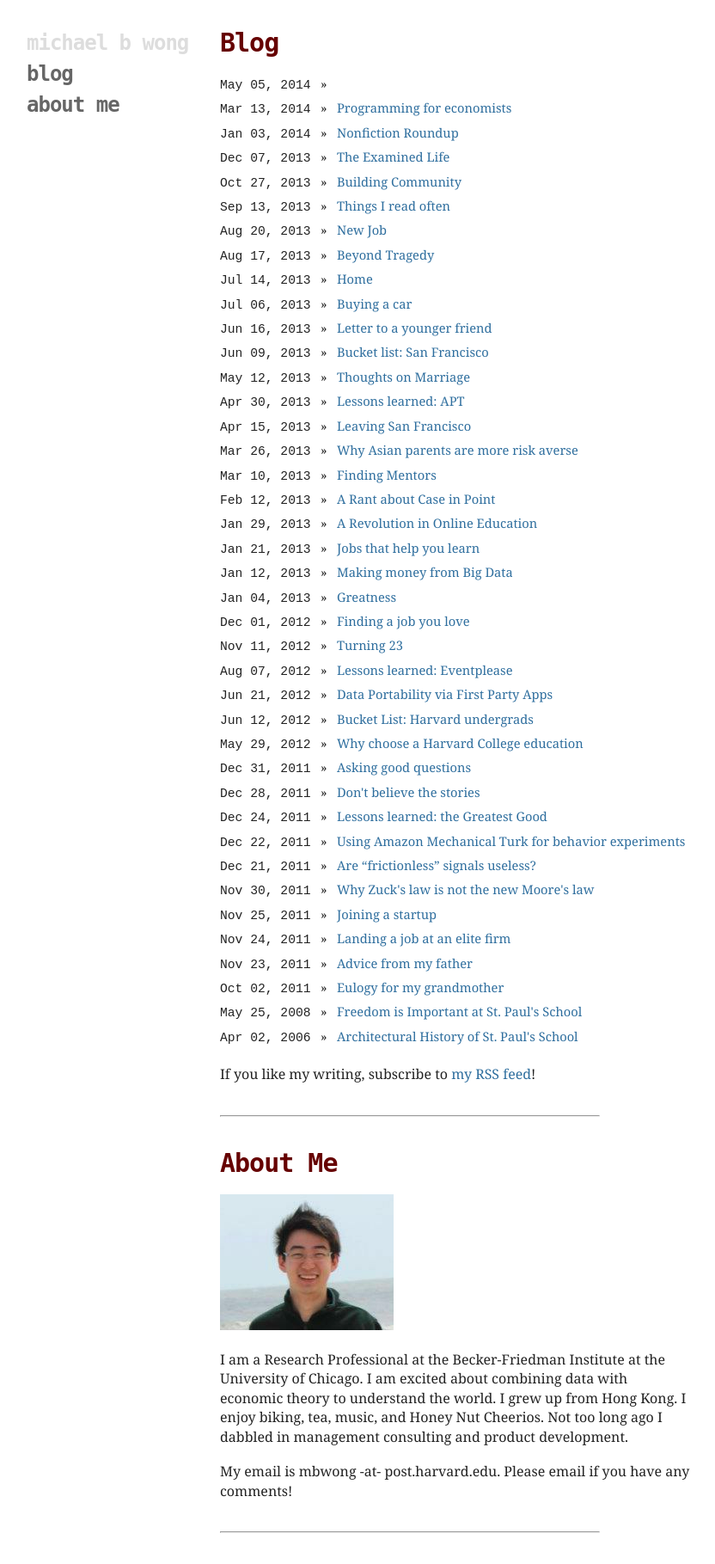
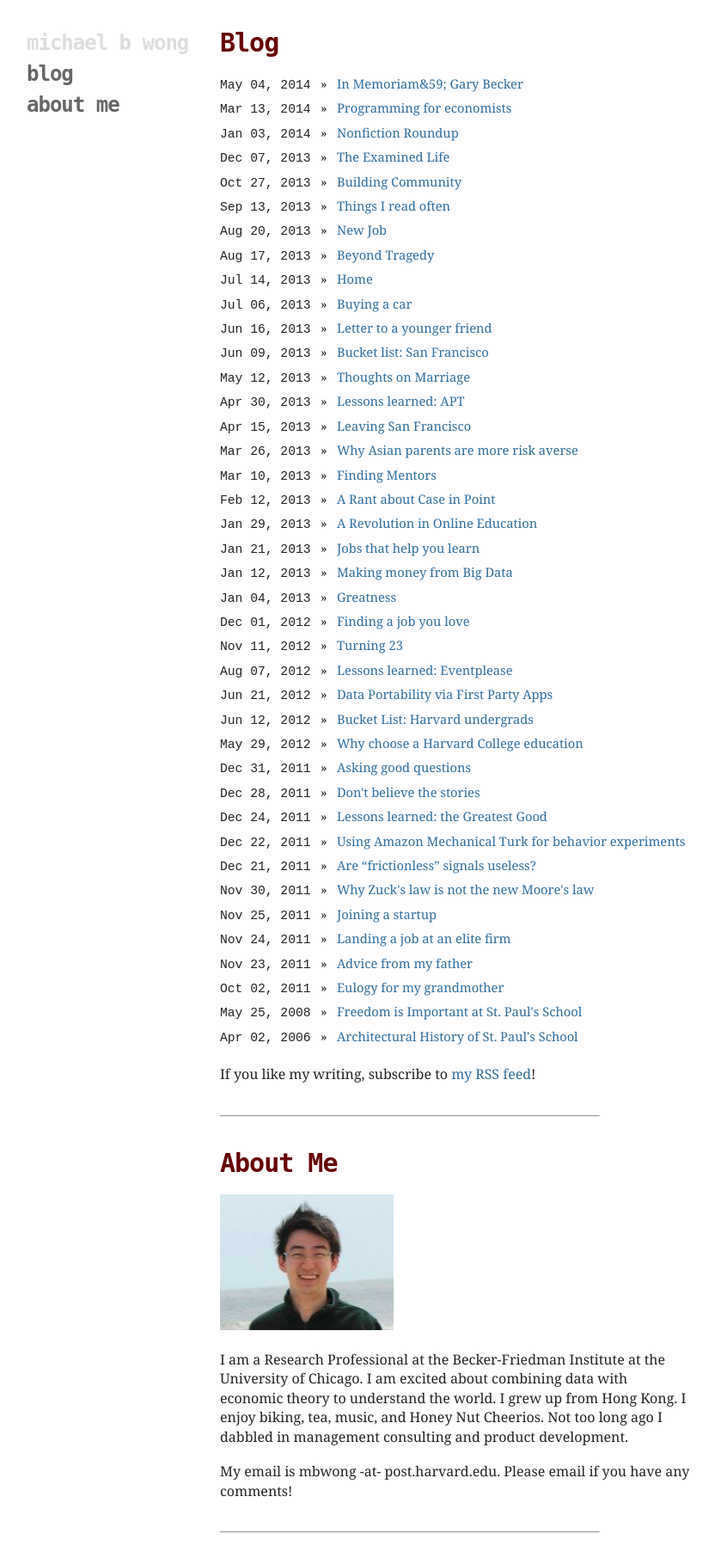
Before and after one commit to mbwong/mbwong.github.com, a Jekyll site: the page built from index.html, in a window 1280 px wide. Shown: the whole page at 86% size, without its empty margins (94-926 px from the left). Built offline with Jekyll 4.4.1, drawn with Linux system fonts in a browser that asks for light colours; some of the changed lines change nothing that is shown.

Commit message:
Update 2014-05-04-gary-becker.md

```diff
--- a/_posts/2014-05-04-gary-becker.md
+++ b/_posts/2014-05-04-gary-becker.md
@@ -1,6 +1,8 @@
 ---
 tags: economics
-title: In Memoriam: Gary Becker
+title: In Memoriam&59; Gary Becker
+layout: post
+
 ---
 
 # In Memoriam: Gary Becker
```
